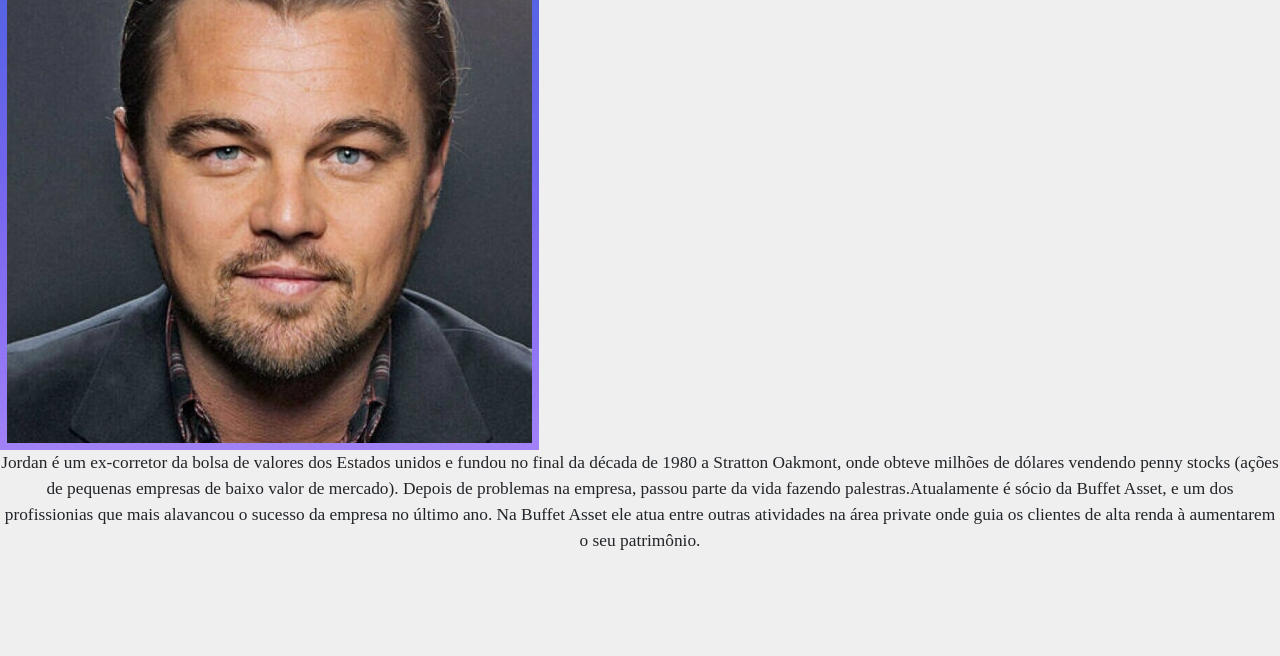
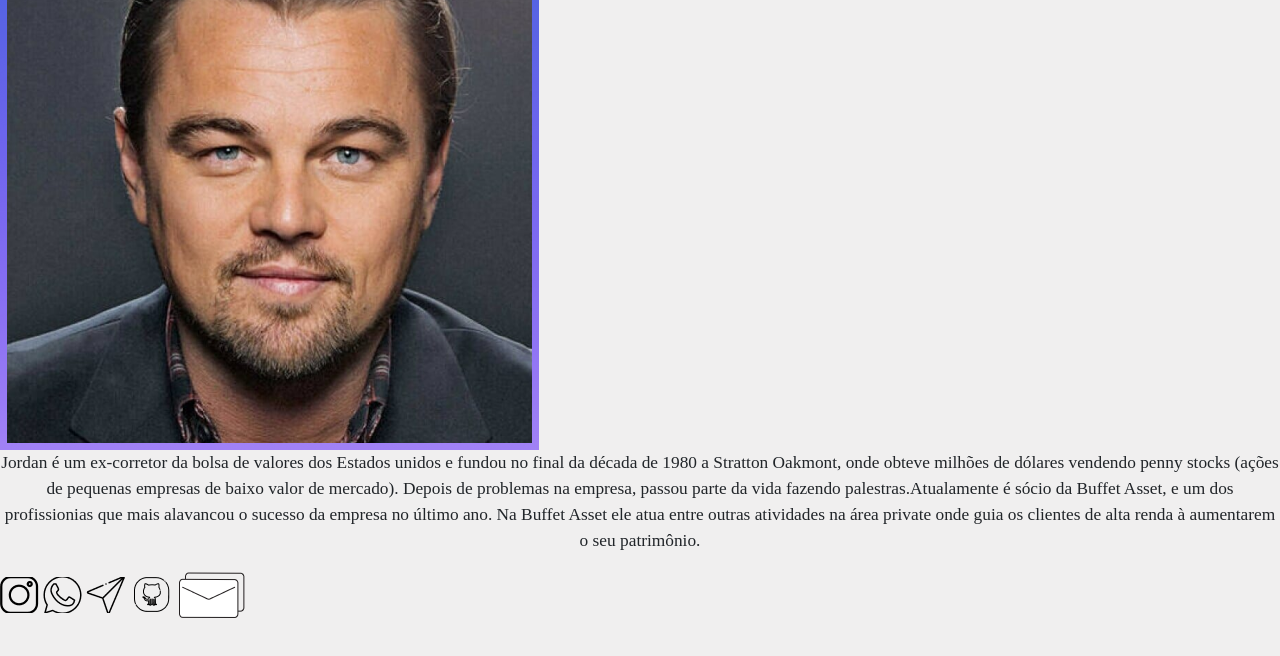
Before and after one commit to AlexSkntks/Projeto-Piloto, a plain HTML site: page index.html in a window 1280 px wide. Shown: the part 337-993 px from the top of the page. Drawn offline with nearby package versions, Linux system fonts and the light colour scheme.

Commit message:
Adicionando Conteudos

```diff
--- a/index.html
+++ b/index.html
@@ -64,6 +64,13 @@
 				<img id="socio" src="imagens/acessor1.png">
 				<p>Jordan é um ex-corretor da bolsa de valores dos Estados unidos e fundou no final da década de 1980 a Stratton Oakmont, onde obteve milhões de dólares vendendo penny stocks (ações de pequenas empresas de baixo valor de mercado). Depois de problemas na empresa, passou parte da vida fazendo palestras.Atualamente é sócio da Buffet Asset, e um dos profissionias que mais alavancou o sucesso da empresa no último ano. Na Buffet Asset ele atua entre outras atividades na área private onde guia os clientes de alta renda à aumentarem o seu patrimônio.</p>
 
+				<img id="icons" src="imagens/instagram.png">
+				<img id="icons" src="imagens/whatsapp.png">
+				<img id="icons" src="imagens/Telegram.png">
+				<img id="icons" src="imagens/github.png">
+
+				<img id="chat" src="imagens/chat.png">
+
 		</div>
 
 		<!-- Option 1: Bootstrap Bundle with Popper -->
```
Also changed, not shown: imagens/Telegram.png (added), imagens/chat.png (added), imagens/github.png (added), imagens/instagram.png (added), imagens/whatsapp.png (added).
